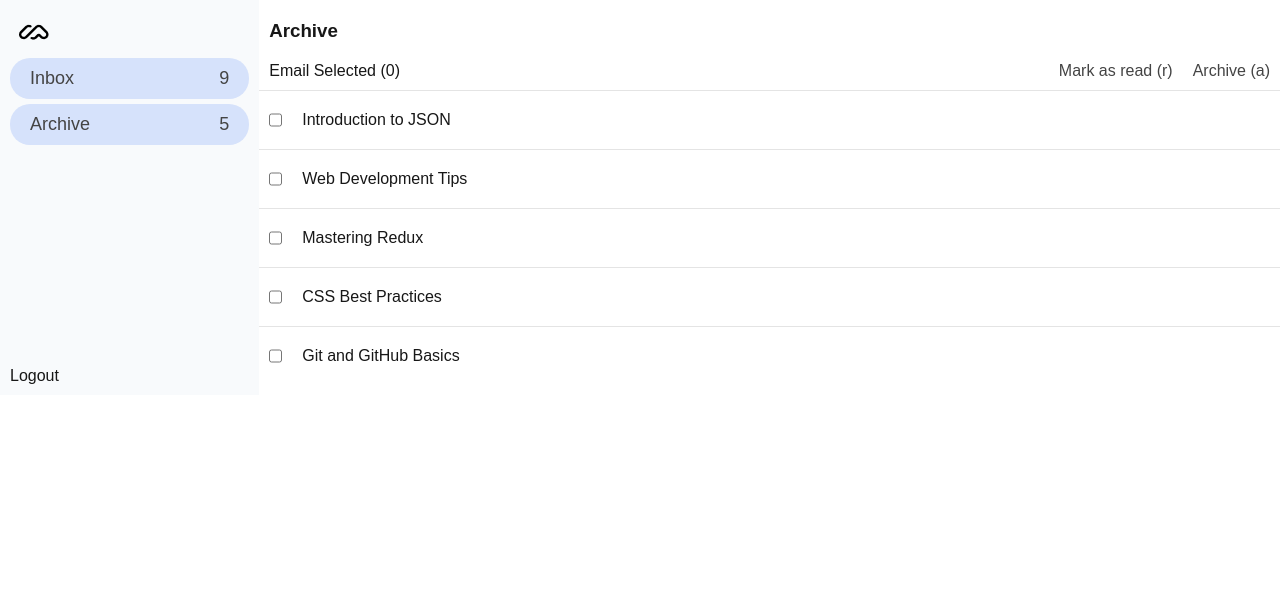
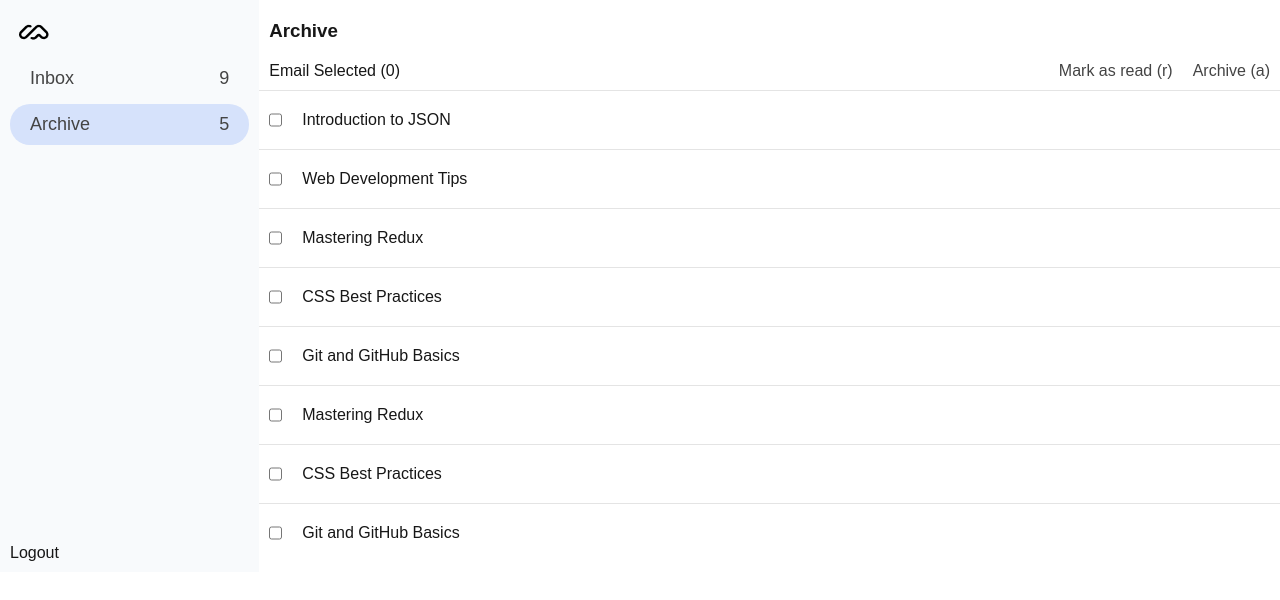
Before and after one commit to ashaansojib/non-ai-task, a Next.js app: page /archive in a window 1280 px wide. Shown: the top 600 px of the page. Built offline with nearby package versions, Linux system fonts and the light colour scheme.

Commit message:
error fixed

```diff
--- a/app/components/Aside.tsx
+++ b/app/components/Aside.tsx
@@ -1,15 +1,19 @@
+"use client";
 import Link from "next/link";
+import { usePathname } from "next/navigation";
 import React from "react";
 
 const Aside = () => {
+  const router = usePathname();
+  console.log(router);
   return (
     <div className="sidebar-container">
       <div>
         <img className="logo" src="/logo.png" alt="" />
-        <Link className="list-items" href="/">
+        <Link className={`${router === '/' ? 'active' : 'default'}`} href="/">
           Inbox <span>9</span>
         </Link>
-        <Link className="list-items" href="/archive">
+        <Link className={`${router === '/archive' ? 'active' : 'default'}`} href="/archive">
           Archive <span>5</span>
         </Link>
       </div>
--- a/app/globals.css
+++ b/app/globals.css
@@ -75,7 +75,7 @@ a:hover{
   flex-direction: column;
   justify-content: space-between;
 }
-.list-items {
+.active {
   display: flex;
   justify-content: space-between;
   padding: 10px 20px;
@@ -84,6 +84,15 @@ a:hover{
   border-radius: 20px;
   text-align: center;
   background-color: #d6e2fb;
+}
+.default {
+  display: flex;
+  justify-content: space-between;
+  padding: 10px 20px;
+  font-size: 18px;
+  margin-bottom: 5px;
+  border-radius: 20px;
+  text-align: center;
 }
 /* inbox css */
 .title{
--- a/public/fake.json
+++ b/public/fake.json
@@ -1,34 +1,55 @@
 [
   {
-    "id": 1,
+    "id": "1",
     "title": "Introduction to JSON",
     "description": "A beginner's guide to understanding JSON format.",
     "author": "John Doe",
     "label": "archive"
   },
   {
-    "id": 3,
+    "id": "3",
     "title": "Web Development Tips",
     "description": "Top tips to improve your web development skills.",
     "author": "Sam Wilson",
     "label": "archive"
   },
   {
-    "id": 5,
+    "id": "5",
     "title": "Mastering Redux",
     "description": "Step-by-step guide to managing state with Redux.",
     "author": "Chris Evans",
     "label": "archive"
   },
   {
-    "id": 7,
+    "id": "7",
     "title": "CSS Best Practices",
     "description": "Enhance your styling skills with these CSS tips.",
     "author": "Mark Lee",
     "label": "archive"
   },
   {
-    "id": 9,
+    "id": "9",
+    "title": "Git and GitHub Basics",
+    "description": "An essential guide to version control with Git.",
+    "author": "Kevin White",
+    "label": "archive"
+  },
+  {
+    "id": "5342",
+    "title": "Mastering Redux",
+    "description": "Step-by-step guide to managing state with Redux.",
+    "author": "Chris Evans",
+    "label": "archive"
+  },
+  {
+    "id": "2347",
+    "title": "CSS Best Practices",
+    "description": "Enhance your styling skills with these CSS tips.",
+    "author": "Mark Lee",
+    "label": "archive"
+  },
+  {
+    "id": "43249",
     "title": "Git and GitHub Basics",
     "description": "An essential guide to version control with Git.",
     "author": "Kevin White",
```
Also changed, not shown: app/components/EmailCard.tsx (+3 -4 lines), app/page.tsx (+5 -5 lines), public/inbox.json (+9 -9 lines), global-interfaces.ts (line endings or trailing spaces).
